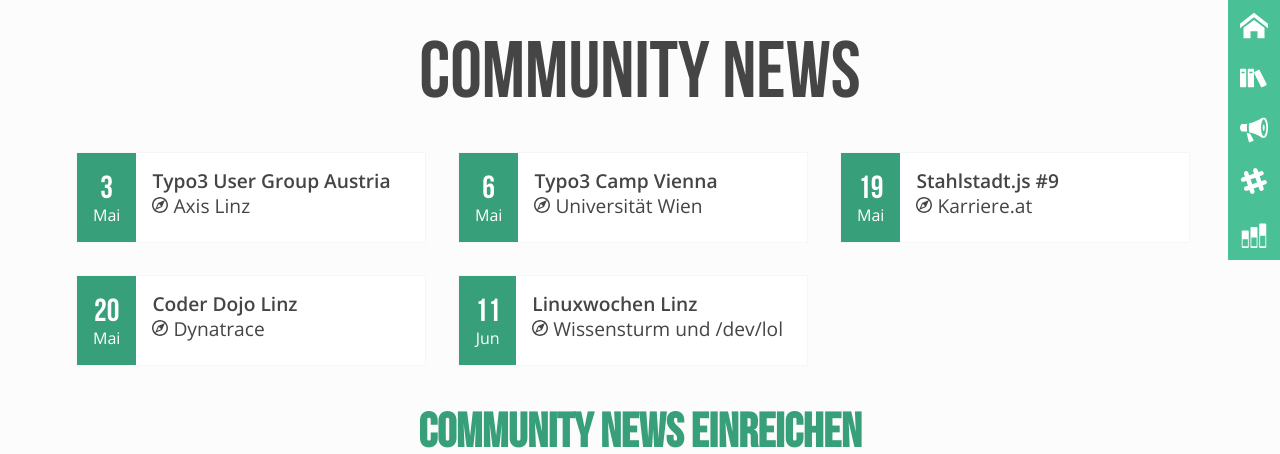
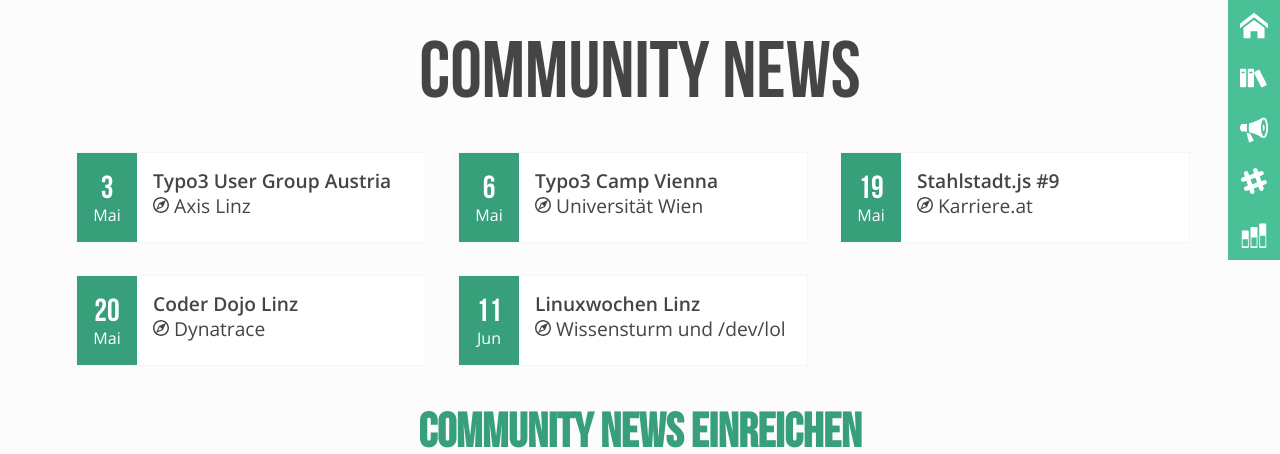
Before and after one commit to mericanAncer127/plauscherl, a Jekyll site: the page built from pages/community-news.html, in a window 1280 px wide. Shown: the top 454 px of the page. Built offline with Jekyll 4.4.1, drawn with Linux system fonts in a browser that asks for light colours.

Commit message:
safari fixes

```diff
--- a/_includes/speakers.html
+++ b/_includes/speakers.html
@@ -1,4 +1,4 @@
-<div class="speakers">
+<div class="speakers speakers--stats">
 {% for speaker in post.speakers %}
   {% include speaker.html speaker=speaker %}
 {% endfor %}
--- a/_sass/modules/_communitynews.scss
+++ b/_sass/modules/_communitynews.scss
@@ -32,6 +32,7 @@
   flex-basis: 2rem;
   flex-shrink: 1;
   padding: 1rem;
+  min-width: 3.75rem;
 }
 
 .event__information {
--- a/_sass/modules/_speaker.scss
+++ b/_sass/modules/_speaker.scss
@@ -65,6 +65,10 @@
 		padding: 0 1rem;
 	}
 
+	.speakers--stats .speaker {
+		flex-basis: 180px;
+	}
+
 	.speaker__count {
 		top: 60%;
 		left: 80%;
```
